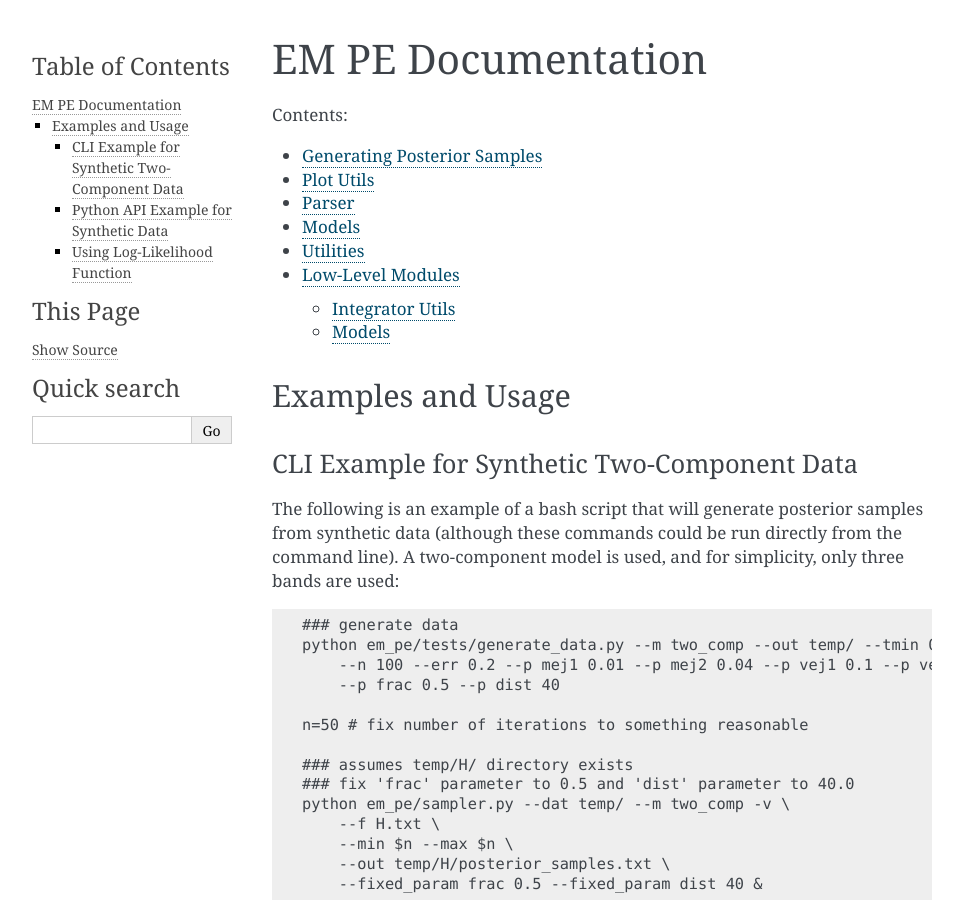
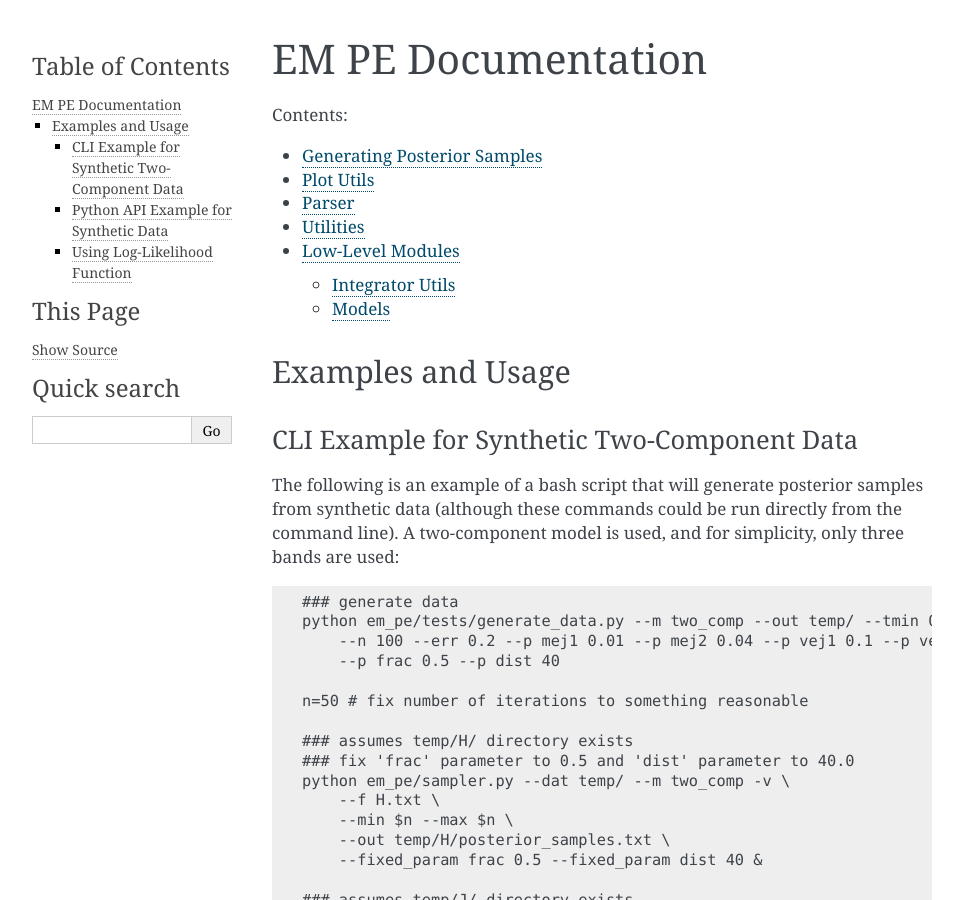
Before and after one commit to bwc3252/EM_PE, a Sphinx documentation site: the page built from doc/source/index.rst, in a window 1280 px wide and 900 px high. Shown: the whole window, without its empty margins (148-1111 px from the left). Built offline with Sphinx 7.4.7, drawn with Linux system fonts in a browser that asks for light colours; the version number is read from the project's files by our own code.

Commit message:
Trying to fix documentation

```diff
--- a/doc/source/conf.py
+++ b/doc/source/conf.py
@@ -18,7 +18,8 @@
 
 import os
 import sys
-sys.path.insert(0, os.path.abspath('../../'))
+import em_pe
+#sys.path.insert(0, os.path.abspath('../../'))
 #sys.path.insert(0, os.path.abspath('../../em_pe/'))
 #sys.path.insert(0, os.path.abspath('../../em_pe/plot_utils/'))
 
--- a/doc/source/index.rst
+++ b/doc/source/index.rst
@@ -13,7 +13,6 @@ EM PE Documentation
    sampler
    plot_utils
    parser
-   models
    utils
    low_level_utils
 
```
